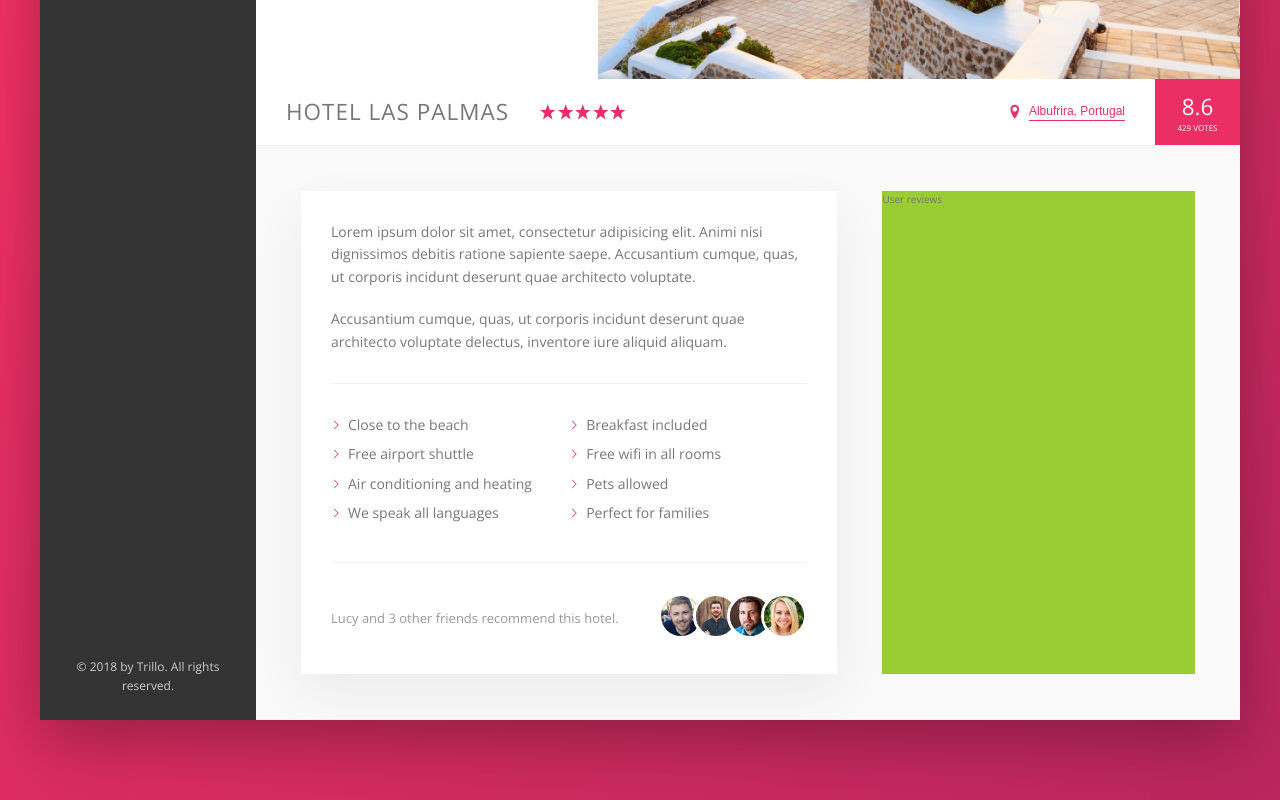
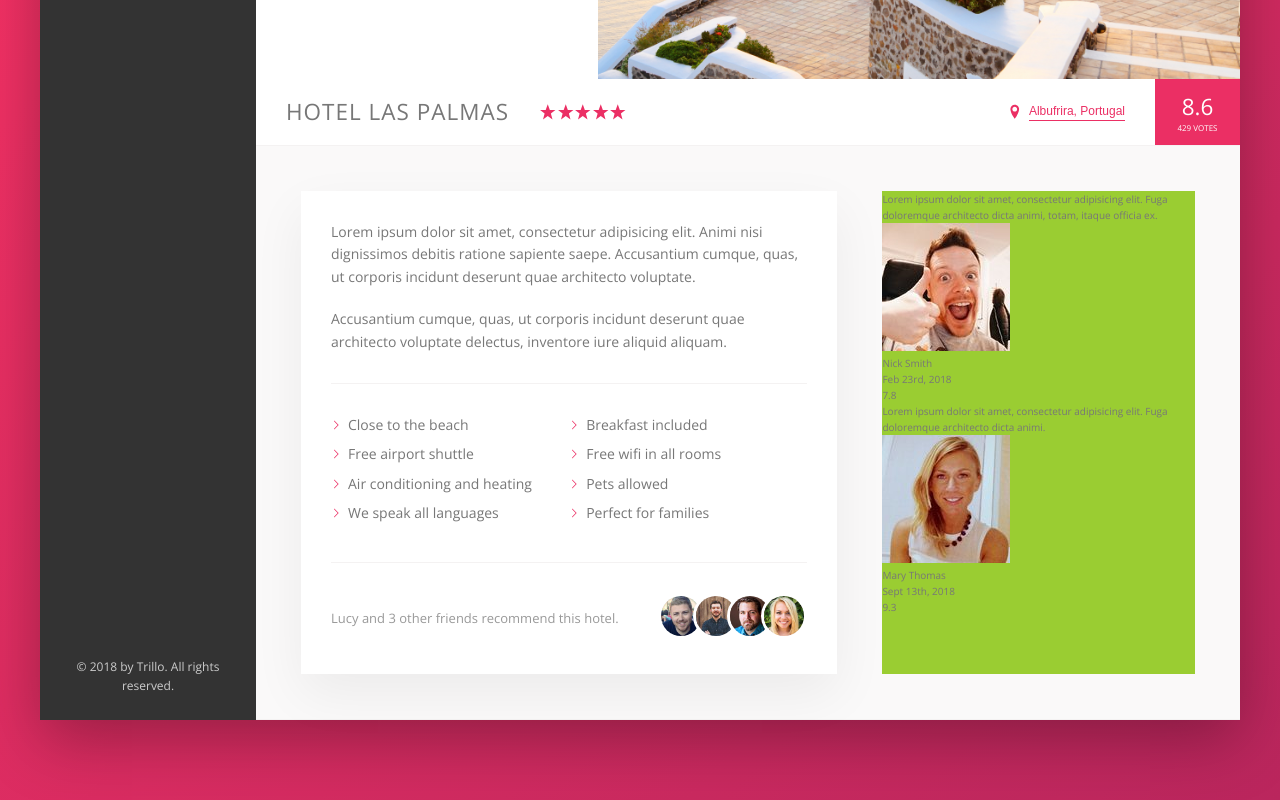
Before and after one commit to egarnaga/trillo, a website: page index.html in a window 1280 px wide. Shown: the part 456-1256 px from the top of the page. Drawn offline with nearby package versions, Linux system fonts and the light colour scheme.

Commit message:
Добавляет разметку к разделу Review

```diff
--- a/index.html
+++ b/index.html
@@ -172,7 +172,35 @@
             </div>
 
             <div class="user-reviews">
-              User reviews
+              <figure class="review">
+                <blockquote class="review__text">
+                    Lorem ipsum dolor sit amet, consectetur adipisicing elit. Fuga doloremque
+                    architecto dicta animi, totam, itaque officia ex.
+                </blockquote>
+                <figcaption class="review__user">
+                  <img class="review__photo" src="img/user-1.jpg" alt="User 1">
+                  <div class="review__user-box">
+                    <p class="review__user-name">Nick Smith</p>
+                    <p class="review__user-date">Feb 23rd, 2018</p>
+                  </div>
+                  <div class="review__rating">7.8</div>
+                </figcaption>
+              </figure>
+
+              <figure class="review">
+                <blockquote class="review__text">
+                  Lorem ipsum dolor sit amet, consectetur adipisicing elit.
+                  Fuga doloremque architecto dicta animi.
+                </blockquote>
+                <figcaption class="review__user">
+                  <img class="review__photo" src="img/user-2.jpg" alt="User 2">
+                  <div class="review__user-box">
+                    <p class="review__user-name">Mary Thomas</p>
+                    <p class="review__user-date">Sept 13th, 2018</p>
+                  </div>
+                  <div class="review__rating">9.3</div>
+                </figcaption>
+              </figure>
             </div>
           </div>
 
```
